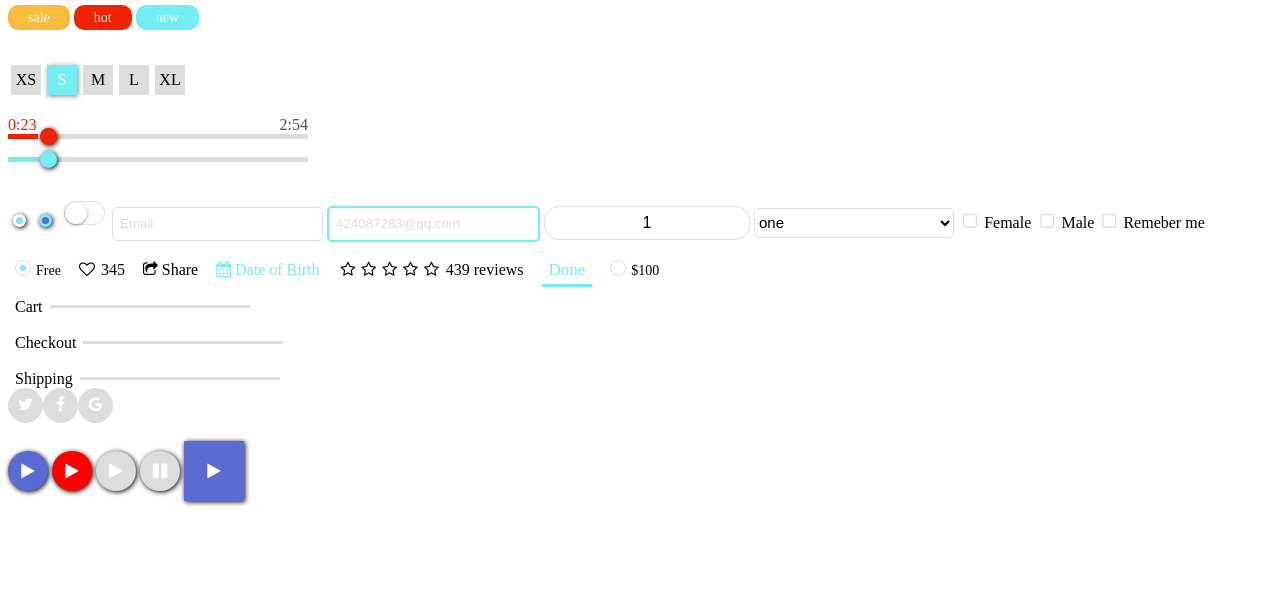
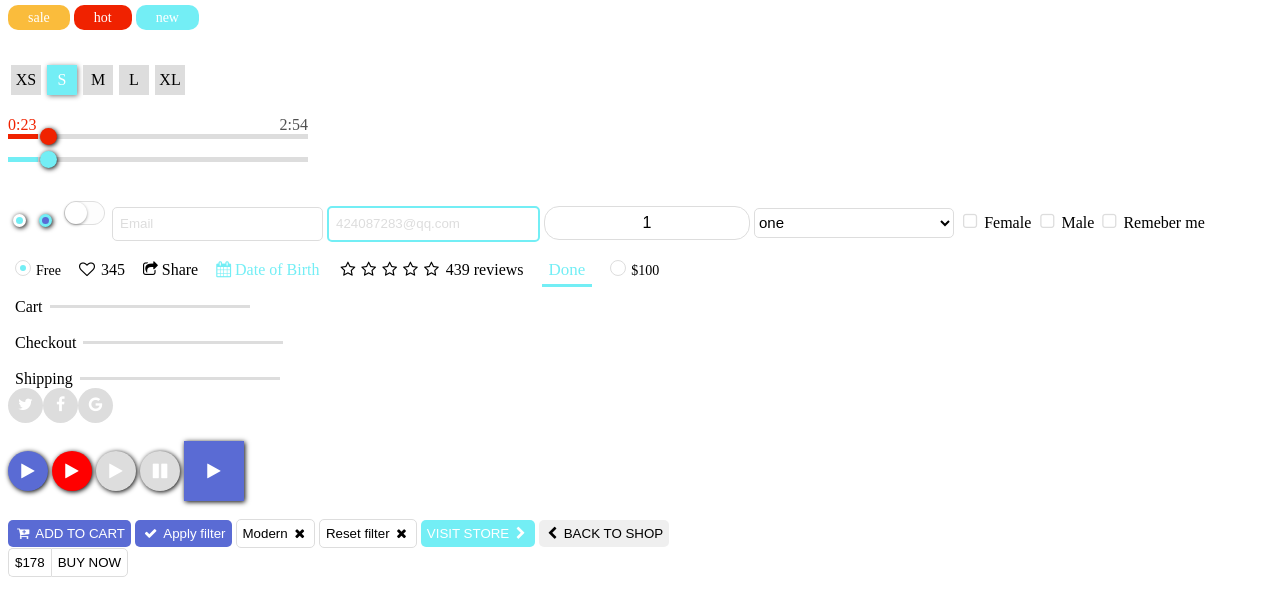
Before and after one commit to zhenjun115/colorfull-ui, a plain HTML site: page index.html in a window 1280 px wide. Drawn offline with Linux system fonts and the light colour scheme.

Commit message:
btn, btn-group;

```diff
--- a/base.css
+++ b/base.css
@@ -477,3 +477,62 @@ button.media.media-square-play > i.icon {
     font-size: 17px;
     color: white;
 }
+
+/*btn*/
+.btn {
+    line-height: 25px;
+    border: 0px;
+    border-radius: 5px;
+    box-shadow: 0px 0px 0px;
+}
+
+.btn > span.icon {
+    margin-right: 3px;
+    margin-left: 3px;
+}
+
+.btn-primary {
+    color: white;
+    background: #5A6BD4;
+}
+
+.btn-default {
+    border: 1px solid #DDD;
+    background: white;
+}
+
+.btn-default:hover{
+    background: #F8F8F8;
+}
+
+.btn-info {
+    color: white;
+    background: #73EEF5;
+}
+/*btn-group*/
+.btn-group > .btn{
+    margin-left: 0px;
+    margin-right: 0px;
+}
+
+.btn-group > .btn {
+    border-radius: 0px;
+    float: left;
+}
+
+.btn-group > .btn:first-child {
+    border-top-left-radius: 5px;
+    border-bottom-left-radius: 5px;
+    border-right: 0px;
+}
+
+.btn-group > .btn:last-child {
+    border-top-right-radius: 5px;
+    border-bottom-right-radius: 5px;
+    border-left: 1px solid #ddd;
+}
+
+.btn-group:after {
+    content: ' ';
+    clear: both;
+}
--- a/index.html
+++ b/index.html
@@ -133,5 +133,26 @@
         </button>
 
     </div>
+
+    <br />
+    <div>
+        <button class="btn btn-primary"> <span class="fa fa-cart-plus icon" aria-hidden="true"></span> ADD TO CART </button>
+
+        <button class="btn btn-primary"> <span class="fa fa-check icon" aria-hidden="true"></span> Apply filter </button>
+
+        <button class="btn btn-default"> Modern <span class="fa fa-remove icon" aria-hidden="true"></span> </button>
+
+        <button class="btn btn-default">Reset filter <span class="fa fa-remove icon" aria-hidden="true"></span></button>
+
+        <button class="btn btn-info">VISIT STORE <span class="fa fa-chevron-right icon" aria-hidden="true"></span></button>
+
+        <button class="btn"><span class="fa fa-chevron-left icon" aria-hidden="true"></span> BACK TO SHOP</button>
+
+        <div class="btn-group">
+            <button class="btn btn-default">$178</button>
+            <button class="btn btn-default">BUY NOW</button>
+        </div>
+
+    </div>
 </body>
 </html>
```
